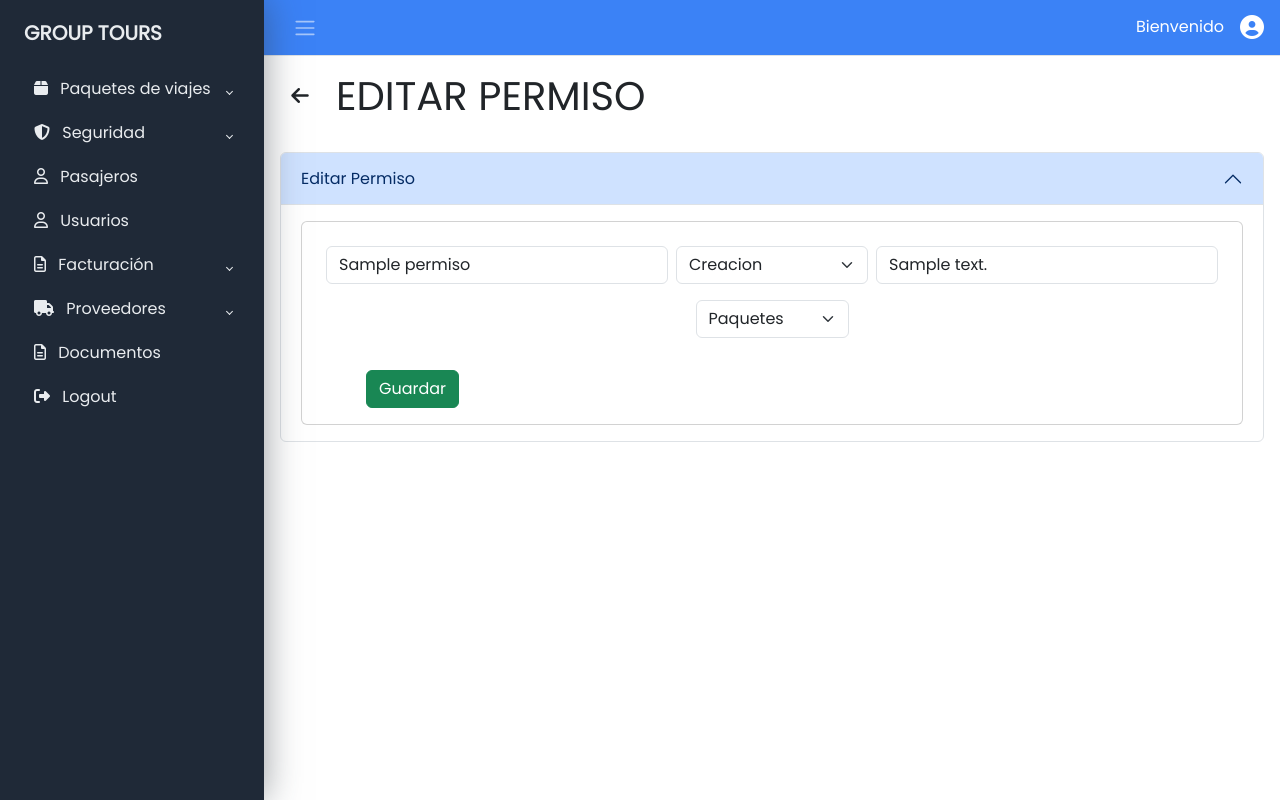
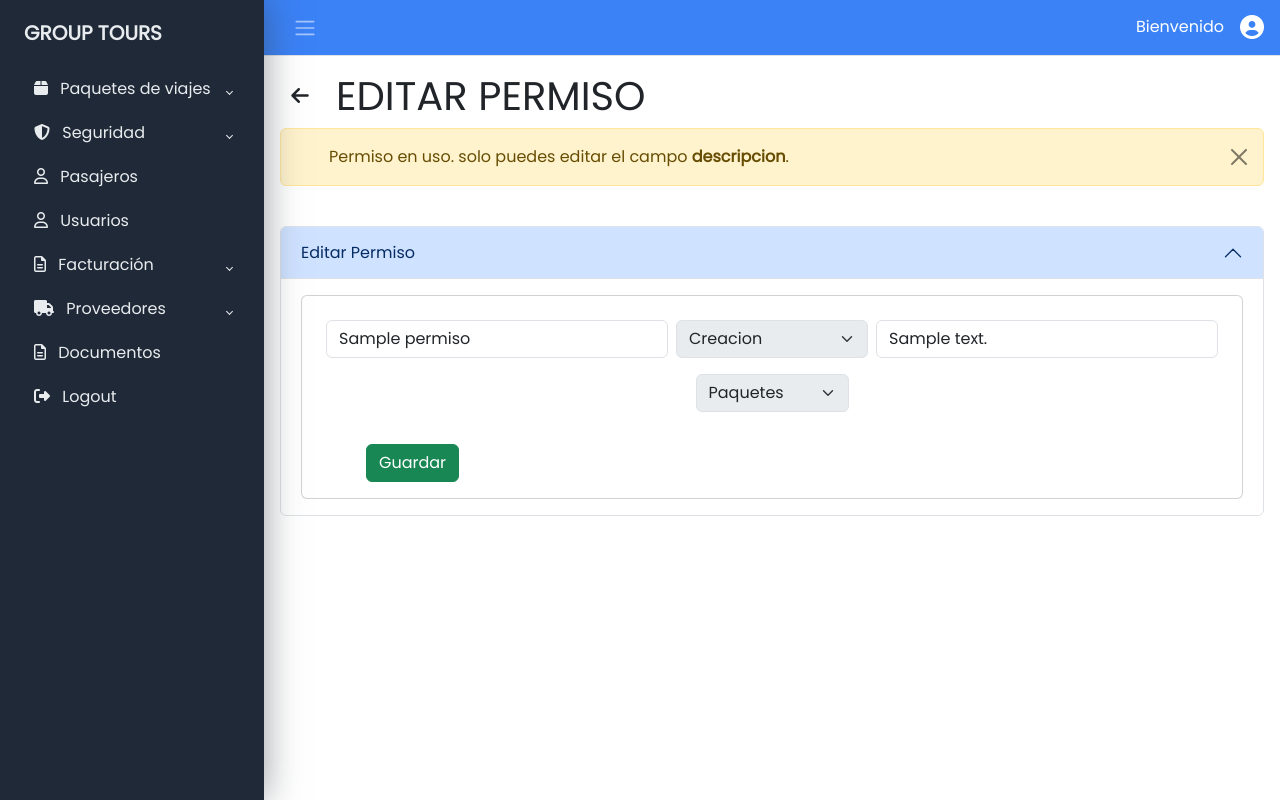
Before and after one commit to VictorCubas/GROUP-TOURS-APP, a Django app: page /permiso/edicionPermiso/1 in a window 1280 px wide. Run offline with Django 4.2, Linux system fonts and the light colour scheme; tables that the repository leaves empty hold one stand-in row (values such as "Sample post"); some libraries are stand-ins or nearby versions.

Commit message:
se actualiza el archivo de edicion de permiso

```diff
--- a/GroupTours/apps/permiso/views.py
+++ b/GroupTours/apps/permiso/views.py
@@ -98,7 +98,14 @@ def registrarPermiso(request):
 
 def edicionPermiso(request, codigo):
     permiso = Permiso.objects.get(id=int(codigo))
-    return render(request, "edicionPermiso.html", {"permiso": permiso })
+
+    rolesPermisos = RolesPermisos.objects.filter(permiso_id = permiso.id)
+
+    habilitarEdicion = True
+    if len(rolesPermisos) > 0:
+        habilitarEdicion = False
+
+    return render(request, "edicionPermiso.html", {"permiso": permiso, "habilitarEdicion": habilitarEdicion })
 
 def editarPermiso(request, id):
     nombre = request.POST.get('txtNombre').strip()
@@ -152,9 +159,9 @@ def validarRepetido(nombre, permiso):
     resultados_permisos= None
 
     if permiso:
-        rolesPermisos = RolesPermisos.objects.filter(permiso_id = permiso.id)
-        if len(rolesPermisos) > 0:
-            return False
+        # rolesPermisos = RolesPermisos.objects.filter(permiso_id = permiso.id)
+        # if len(rolesPermisos) > 0:
+        #     return False
 
         resultados_permisos = Permiso.objects.annotate(
             nombre_normalized=Func(F('nombre'), function='unaccent'),
--- a/GroupTours/templates/edicionPermiso.html
+++ b/GroupTours/templates/edicionPermiso.html
@@ -21,6 +21,21 @@
         {% endfor %}
     {% endif %}
 </h4>-->
+
+
+{% if not habilitarEdicion %}
+    <div class="alert alert-warning alert-dismissible fade show" role="alert">
+        <div class="d-flex align-items-center">
+                <svg class="bi flex-shrink-0 me-2" width="24" height="24" role="img" aria-label="Warning:"><use xlink:href="#exclamation-triangle-fill"/></svg>
+            <div>
+                Permiso en uso. solo puedes editar el campo <b>descripcion</b>.
+            </div>
+        </div>
+
+        <button type="button" class="btn-close" data-bs-dismiss="alert" aria-label="Close"></button>
+    </div>
+{% endif %}
+
 <br>
 <div class="row">
     <div class="col-sm-12 col-md-12 col-lg-12 col-xl-12">
@@ -41,16 +56,30 @@
                                 <div class="formulario-campos">
                                     <div class="form-group py-2">
 
-                                        <input type="text" id="txtNombrePermiso" name='txtNombre'
+                                        <input type="text" id="txtNombrePermiso" name="txtNombre"
                                             class="form-control" placeholder="Nombre del Permiso"
-                                            maxlength="50" required value="{{permiso.nombre}}">
+                                                maxlength="50" required value="{{ permiso.nombre }}"
+                                            {% if not habilitarEdicion %} readonly {% endif %}>
+
+
                                     </div>
                                     <div class="form-group py-2">
                                         <!--<input type="text" id="txtTipoPermiso" name='txtTipo'
                                             class="form-control" placeholder="Tipo: C-R-U-D"
                                             required>-->
-                                            <select class="form-select select-tipo" aria-label="Default select example"
-                                                name="txtTipo" required>
+                                            {% if not habilitarEdicion %}
+                                                <input type="hidden" name="txtTipo" value="{{ permiso.tipo }}">
+                                            {% endif %}
+
+                                            {% if not habilitarEdicion %}
+                                                <select class="form-select select-tipo" aria-label="Default select example"
+                                                    name="txtTipoEditar" required
+                                                    disabled>
+                                            {% else %}
+                                                <select class="form-select select-tipo" aria-label="Default select example"
+                                                    name="txtTipo" required>
+                                            {% endif %}
+
                                                 <option disabled value="">Selecciona el tipo</option>
                                                 {% if permiso.tipo == "C" %}
                                                     <option selected value="C">Creacion</option>
@@ -104,8 +133,17 @@
                                                 </div>
                                             </li>
                                         </ul>-->
-                                        <select class="form-select select-pantalla" aria-label="Default select example"
-                                        name="txtFormulario" required>
+                                        {% if not habilitarEdicion %}
+                                            <input type="hidden" name="txtFormulario" value="{{ permiso.formulario }}">
+                                        {% endif %}
+
+                                        {% if not habilitarEdicion %}
+                                            <select class="form-select select-pantalla" aria-label="Default select example"
+                                            name="txtFormularioEditar" required disabled>
+                                        {% else %}
+                                            <select class="form-select select-pantalla" aria-label="Default select example"
+                                            name="txtFormulario" required>
+                                        {% endif %}
 
                                             {% if permiso.formulario == "Paquetes" %}
                                                     <option selected value="Paquetes">Paquetes</option>
```
